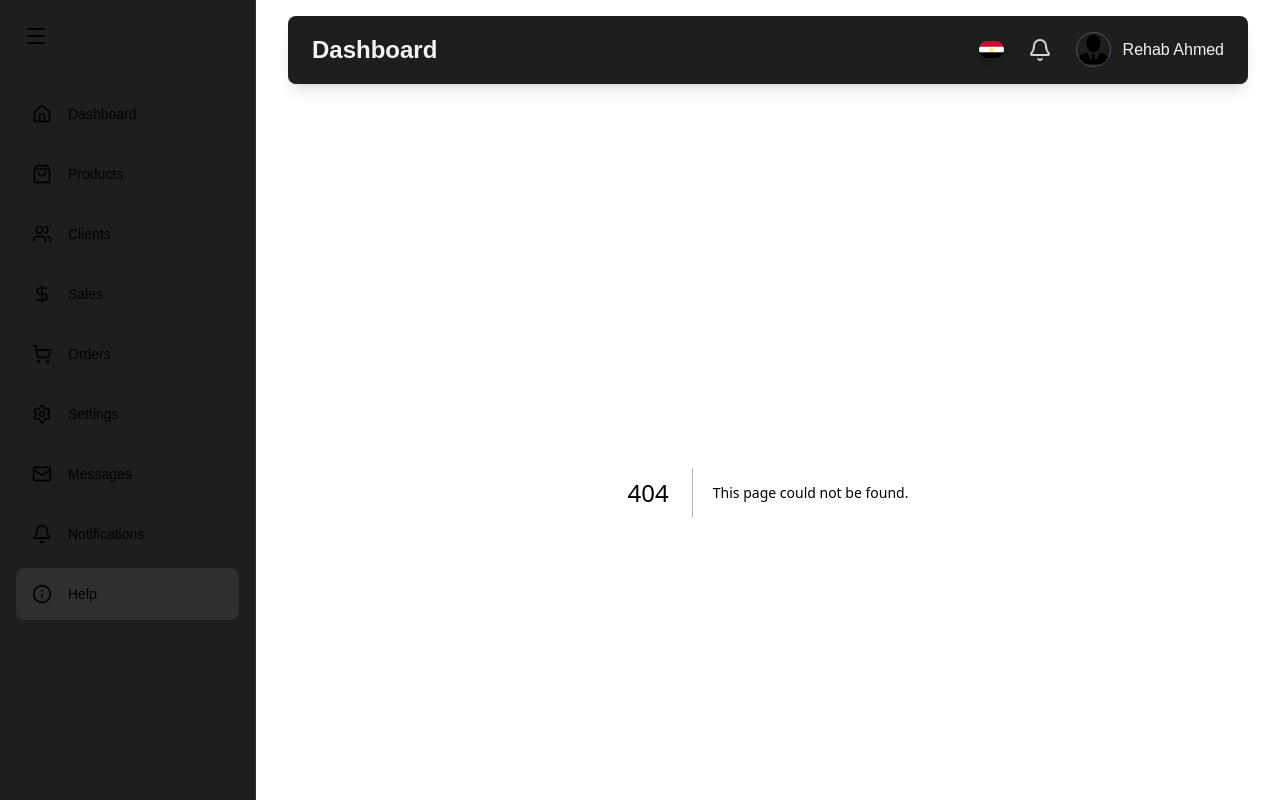
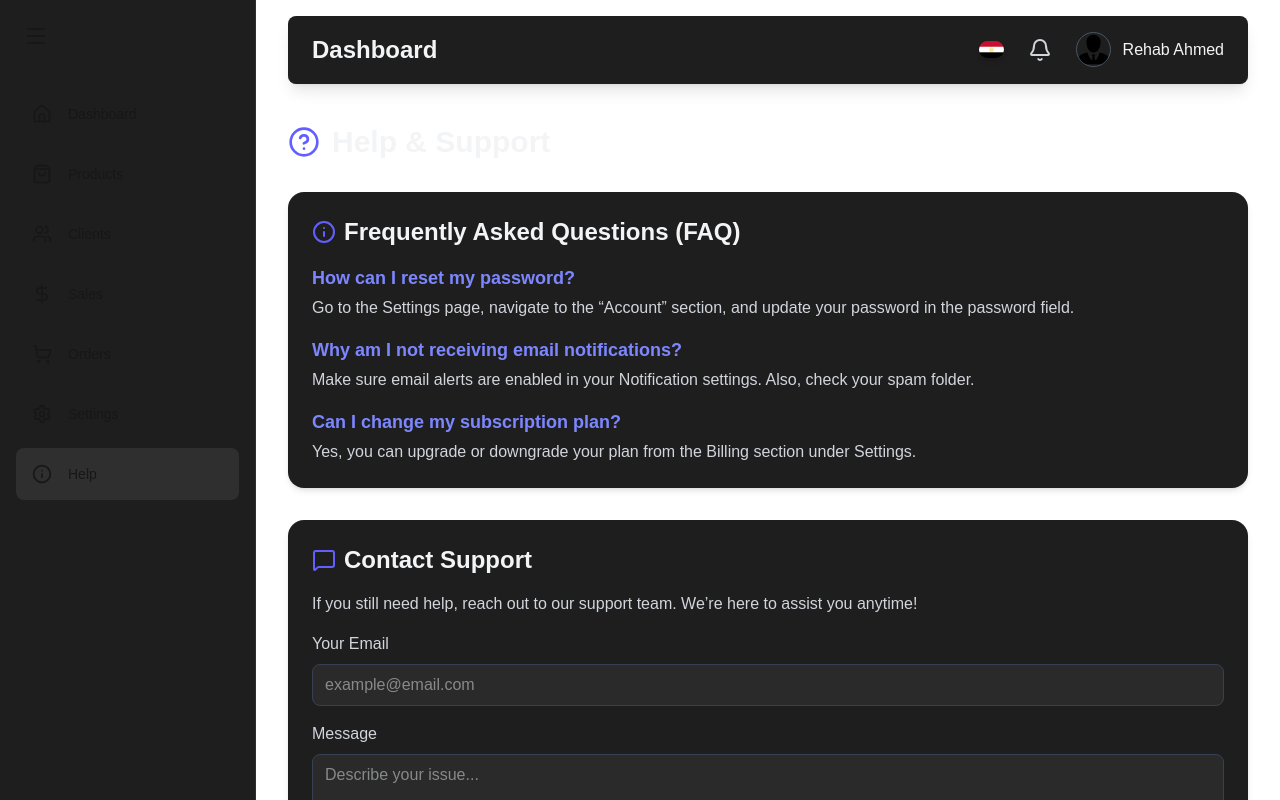
Before and after one commit to Rehab-Ahmed2001/Admin-Dashboard, a Next.js app: page /Help in a window 1280 px wide. Before the commit this address had no page. Built offline with nearby package versions, Linux system fonts and the light colour scheme.

Commit message:
Added help

```diff
--- /dev/null
+++ b/app/Help/page.jsx
@@ -0,0 +1,129 @@
+"use client";
+import React, { useState } from "react";
+import { HelpCircle, Mail, MessageSquare, Info } from "lucide-react";
+
+export default function HelpPage() {
+  const [showMessage, setShowMessage] = useState(false);
+
+  const handleSubmit = (e) => {
+    e.preventDefault();
+    setShowMessage(true);
+    setTimeout(() => setShowMessage(false), 3000);
+  };
+
+  return (
+    <div className="flex-1 overflow-auto relative z-10 min-h-screen">
+      {showMessage && (
+        <div className="fixed inset-0 flex items-center justify-center z-50">
+          <div className="bg-indigo-600 text-white px-6 py-3 rounded-lg shadow-lg animate-fadeIn">
+            Message sent successfully!
+          </div>
+        </div>
+      )}
+
+      <main className="max-w-5xl mx-auto py-8 px-4 lg:px-8">
+        <h1 className="text-3xl font-bold text-gray-100 mb-8 flex items-center gap-3">
+          <HelpCircle className="w-8 h-8 text-indigo-500" />
+          Help & Support
+        </h1>
+
+        <section className="bg-[#1e1e1e] rounded-2xl p-6 shadow-md mb-8">
+          <h2 className="text-2xl font-semibold text-gray-100 mb-4 flex items-center gap-2">
+            <Info className="w-6 h-6 text-indigo-500" />
+            Frequently Asked Questions (FAQ)
+          </h2>
+          <div className="space-y-4">
+            <div>
+              <h3 className="text-lg font-semibold text-indigo-400">
+                How can I reset my password?
+              </h3>
+              <p className="text-gray-300 mt-1">
+                Go to the Settings page, navigate to the “Account” section, and update your password in the password field.
+              </p>
+            </div>
+            <div>
+              <h3 className="text-lg font-semibold text-indigo-400">
+                Why am I not receiving email notifications?
+              </h3>
+              <p className="text-gray-300 mt-1">
+                Make sure email alerts are enabled in your Notification settings. Also, check your spam folder.
+              </p>
+            </div>
+            <div>
+              <h3 className="text-lg font-semibold text-indigo-400">
+                Can I change my subscription plan?
+              </h3>
+              <p className="text-gray-300 mt-1">
+                Yes, you can upgrade or downgrade your plan from the Billing section under Settings.
+              </p>
+            </div>
+          </div>
+        </section>
+
+        <section className="bg-[#1e1e1e] rounded-2xl p-6 shadow-md mb-8">
+          <h2 className="text-2xl font-semibold text-gray-100 mb-4 flex items-center gap-2">
+            <MessageSquare className="w-6 h-6 text-indigo-500" />
+            Contact Support
+          </h2>
+          <p className="text-gray-300 mb-4">
+            If you still need help, reach out to our support team. We’re here to assist you anytime!
+          </p>
+
+          <form onSubmit={handleSubmit} className="space-y-4">
+            <div>
+              <label className="block text-gray-300 mb-2">Your Email</label>
+              <input
+                type="email"
+                placeholder="example@email.com"
+                className="w-full border border-gray-700 rounded-lg px-3 py-2 bg-[#2a2a2a] text-gray-200 focus:outline-none focus:ring-2 focus:ring-indigo-500"
+                required
+              />
+            </div>
+
+            <div>
+              <label className="block text-gray-300 mb-2">Message</label>
+              <textarea
+                rows="4"
+                placeholder="Describe your issue..."
+                className="w-full border border-gray-700 rounded-lg px-3 py-2 bg-[#2a2a2a] text-gray-200 focus:outline-none focus:ring-2 focus:ring-indigo-500"
+                required
+              ></textarea>
+            </div>
+
+            <button
+              type="submit"
+              className="px-6 py-2 bg-indigo-600 text-white rounded-lg hover:bg-indigo-700 transition"
+            >
+              Send Message
+            </button>
+          </form>
+        </section>
+
+        <section className="bg-[#1e1e1e] rounded-2xl p-6 shadow-md text-gray-300">
+          <h2 className="text-2xl font-semibold text-gray-100 mb-4 flex items-center gap-2">
+            <Mail className="w-6 h-6 text-indigo-500" />
+            Quick Contact
+          </h2>
+          <p>If you prefer direct contact, email us at:</p>
+          <p className="text-indigo-400 mt-1">support@example.com</p>
+        </section>
+      </main>
+
+      <style jsx>{`
+        @keyframes fadeIn {
+          from {
+            opacity: 0;
+            transform: translateY(-10px);
+          }
+          to {
+            opacity: 1;
+            transform: translateY(0);
+          }
+        }
+        .animate-fadeIn {
+          animation: fadeIn 0.3s ease-out;
+        }
+      `}</style>
+    </div>
+  );
+}
--- a/public/data.json
+++ b/public/data.json
@@ -29,16 +29,6 @@
       "icon": "Settings",
       "label": "Settings",
       "href": "/Settings"
-    },
-    {
-      "icon": "Mail",
-      "label": "Messages",
-      "href": "/Messages"
-    },
-    {
-      "icon": "Bell",
-      "label": "Notifications",
-      "href": "/Notifications"
     },
     {
       "icon": "Info",
```
